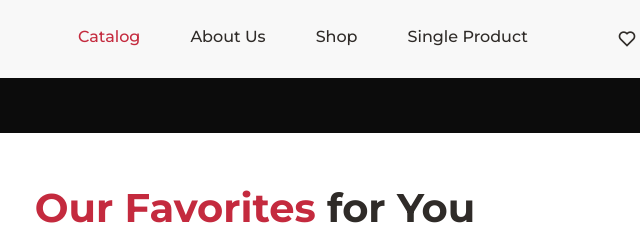
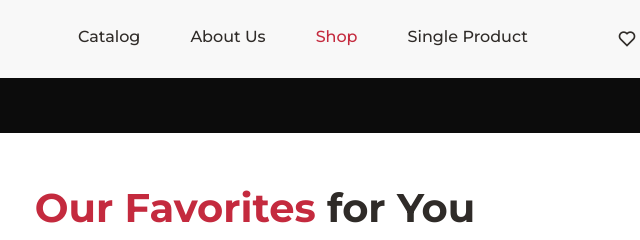
Before and after one commit to Ferdaus7866/adidas, a plain HTML site: page shop.html in a window 1280 px wide. Shown: the top 240 px of the page, 385-1025 px from the left. Drawn offline with nearby package versions, Linux system fonts and the light colour scheme.

Commit message:
Update shop.html

```diff
--- a/shop.html
+++ b/shop.html
@@ -30,9 +30,9 @@
                 </div>
                 <nav class="nav-pad">
                     <ul>
-                        <li><a href="index.html" class="active">Catalog</a></li>
+                        <li><a href="index.html">Catalog</a></li>
                         <li><a href="about.html">About Us</a></li>
-                        <li><a href="shop.html">Shop</a></li>
+                        <li><a href="shop.html" class="active">Shop</a></li>
                         <li><a href="single.html">Single Product</a></li>
                     </ul>
                 </nav>
```
